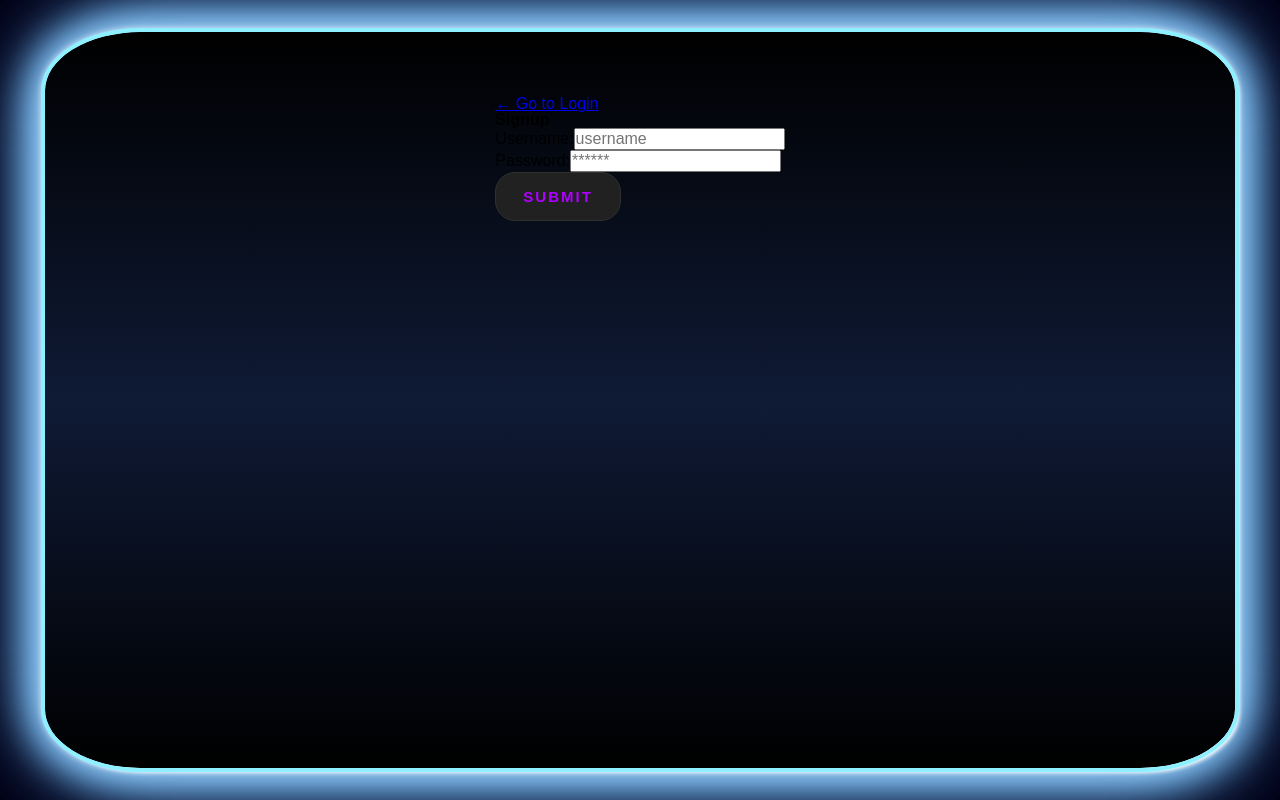
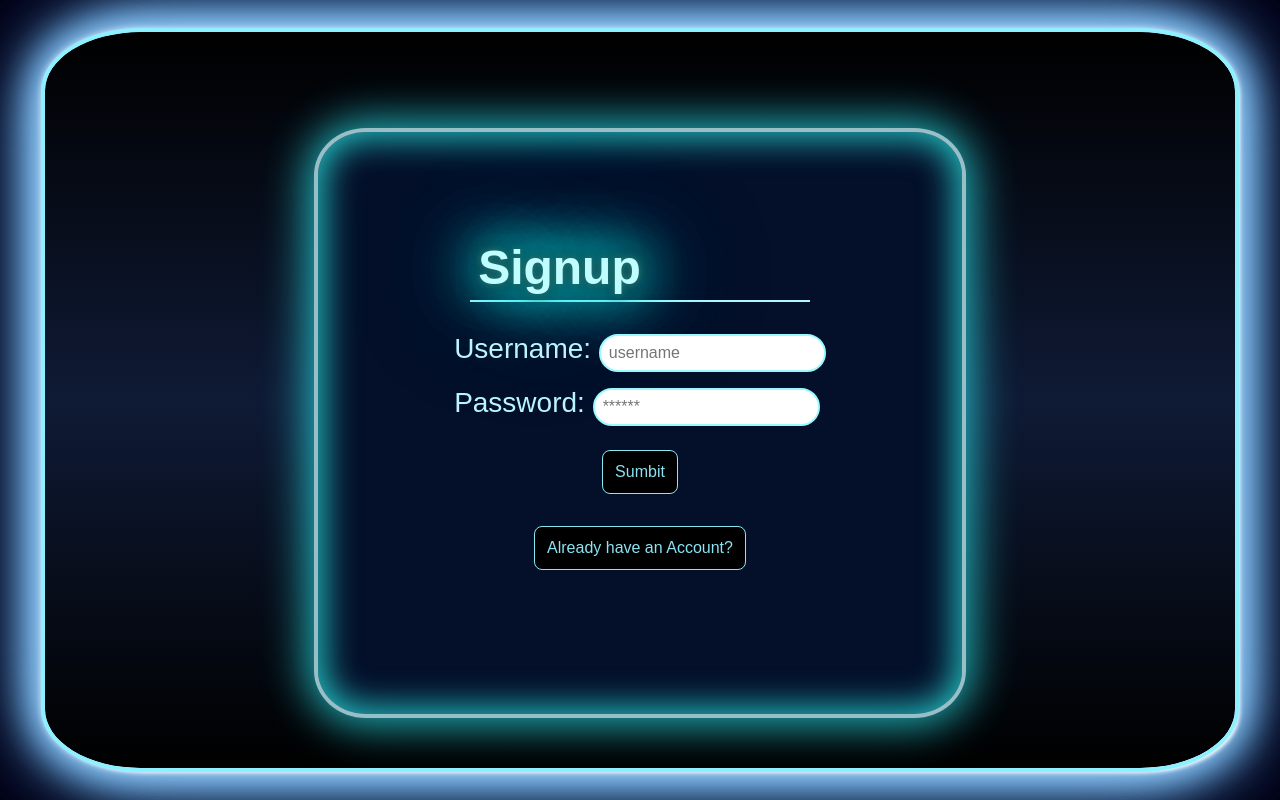
Before and after one commit to katbakr/beat-the-bots, a React (Create React App) app in the folder client/: page /signup in a window 1280 px wide. Built offline with nearby package versions, Linux system fonts and the light colour scheme; no server answers.

Commit message:
finishing signon design

```diff
--- a/client/src/App.css
+++ b/client/src/App.css
@@ -199,10 +199,59 @@ border: solid 2px rgb(201, 154, 255);
   margin: 1rem;
 }
 
-.loginBtns{
+.navBtns{
 display: flex;
 flex-direction: column;
 align-items: center;
+}
+
+/* Signup Container ========================================================== */
+.signupContainer {
+  margin-top: 2rem;
+  padding: 5rem 8rem 8rem 8rem;
+  -webkit-box-shadow:0px 0px 34px 15px rgba(46, 245, 255, 0.74);
+  -moz-box-shadow: 0px 0px 44px 15px rgba(46, 255, 252, 0.74);
+  box-shadow: 0px 0px 44px 6px rgba(46, 248, 255, 0.74), 0px 0px 34px 6px rgba(46, 255, 248, 0.74) inset;
+  border: solid 4px rgba(204, 253, 255, 0.74);
+  border-radius: 8%;
+  background-color: #040f29;
+  display: flex;
+}
+
+.suTitle{
+  text-shadow: 0 0 7px #267d7a, 0 0 10px #135054, 0 0 21px #162929,
+  0 0 42px rgb(0, 247, 255), 0 0 82px rgb(0, 255, 255),
+  0 0 62px rgb(0, 255, 255), 0 0 82px rgb(0, 247, 255),
+  0 0 151px rgb(0, 251, 255);
+  padding: .5rem;
+  font-size: 3rem;
+  color: #c0fdff;
+  border-bottom: solid 2px rgb(177, 247, 252);
+  margin: 1.5rem;
+}
+
+/* .suFormContainer {
+
+} */
+
+.suInputBox {
+border: none;
+padding: 0.5rem;
+border-radius: 5rem;
+border: solid 2px rgb(154, 248, 255);
+}
+
+.suInputLabel {
+  color: rgb(186, 245, 255);
+  font-size: 1.75rem;
+}
+
+#suBtn{
+   background-color: #000000;
+  border-radius: .5rem;
+  color: #8ce3f2;
+  border: solid .5px #8ce6f2;
+  margin: 1rem;
 }
 
 /* Battle Page================================================================ */
--- a/client/src/components/pages/Login.js
+++ b/client/src/components/pages/Login.js
@@ -3,7 +3,7 @@ import { useMutation } from "@apollo/client";
 import { Link } from "react-router-dom";
 import { LOGIN } from "../../utils/mutations";
 import Auth from "../../utils/auth";
-import './battle.css'
+// import './battle.css'
 
 function Login(props) {
 	const [formState, setFormState] = useState({ username: "", password: "" });
@@ -67,7 +67,7 @@ function Login(props) {
 							<p className="error-text">The provided credentials are incorrect</p>
 						</div>
 					) : null}
-					<div className="loginBtns">
+					<div className="navBtns">
 						<div>
 							<button type="submit" className="toOther" id='loginSubmit'>
 								<span></span>
--- a/client/src/components/pages/Signup.js
+++ b/client/src/components/pages/Signup.js
@@ -29,14 +29,14 @@ function Signup(props) {
   };
 
   return (
-    <div className="container my-1">
-      <Link to="/login">← Go to Login</Link>
-
-      <h2>Signup</h2>
+    <div className="signupContainer">
+      <div>
+        <h2 className="suTitle">Signup</h2>
         <form onSubmit={handleFormSubmit}>
-        <div className="flex-row space-between my-2">
-          <label htmlFor="username">Username:</label>
-          <input
+          <div className="suFormContainer">
+            <div className="inputContainer">
+              <label className='suInputLabel' htmlFor="username">Username: </label>
+              <input className="suInputBox"
                 placeholder="username"
                 name="username"
                 type="username"
@@ -44,9 +44,9 @@ function Signup(props) {
                 onChange={handleChange}
               />
             </div>
-        <div className="flex-row space-between my-2">
-          <label htmlFor="pwd">Password:</label>
-          <input
+            <div className="inputContainer">
+              <label className='suInputLabel' htmlFor="pwd">Password: </label>
+              <input className="suInputBox"
                 placeholder="******"
                 name="password"
                 type="password"
@@ -54,10 +54,29 @@ function Signup(props) {
                 onChange={handleChange}
               />
             </div>
-        <div className="flex-row flex-end">
-          <button type="submit">Submit</button>
+          </div>
+          <div className="navBtns">
+            <button type="submit" className="toOther" id='suBtn'>
+            Sumbit
+              {/* <span></span>
+              <span></span>
+              <span></span>
+              <span></span>  */}
+            </button>
+            <div>
+              <Link to="/Login">
+                <button className="toOther" id='suBtn'>
+                  Already have an Account?
+                  {/* <span></span>
+                  <span></span>
+                  <span></span>
+                  <span></span> */}
+                </button>
+              </Link>
+            </div>
           </div>
         </form>
+      </div>
     </div>
   );
 }
```
Lines whose indentation alone changed are shown as unchanged.
